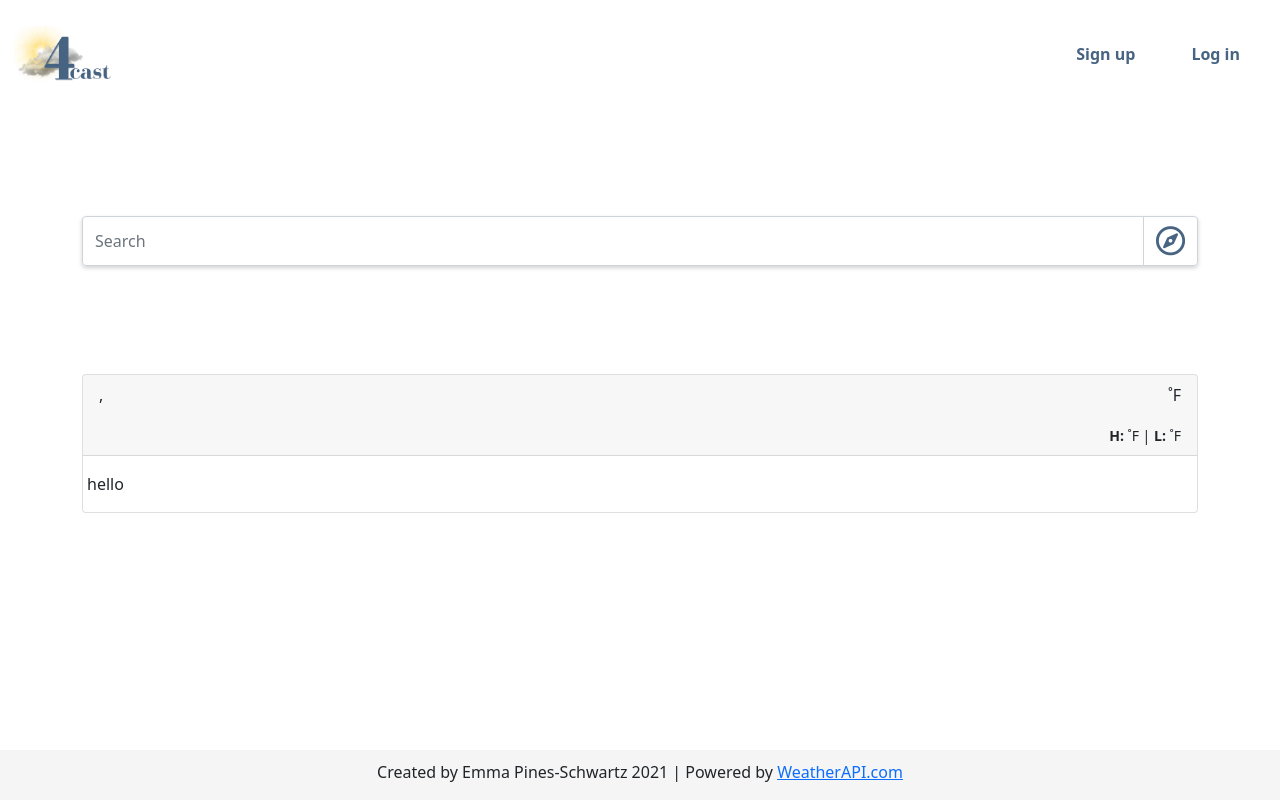
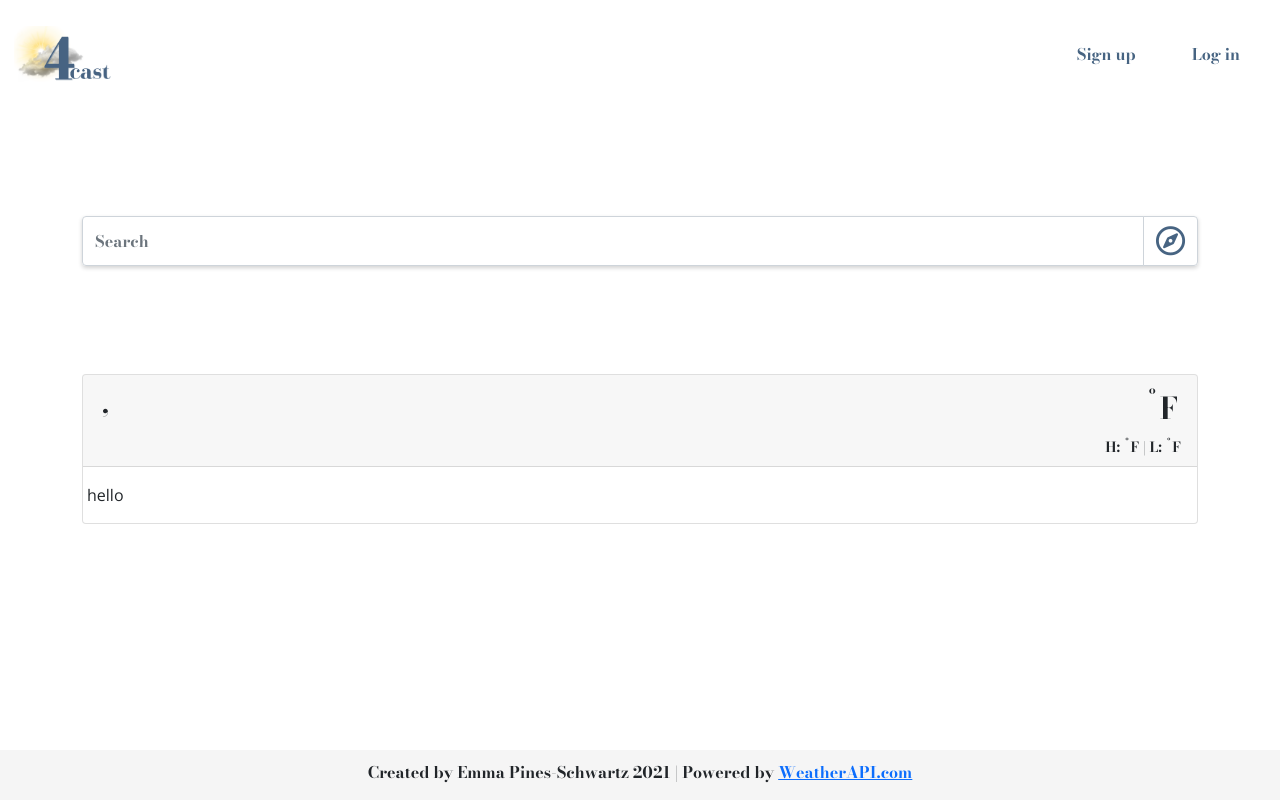
Before and after one commit to esmps/4cast, a Flask app: template templates/location.html in a window 1280 px wide. Run offline with Flask 2, Linux system fonts and the light colour scheme; the template is opened without the code that fills it, so the values that code supplies are empty; some libraries are stand-ins or nearby versions.

Commit message:
updated stylesheet, added a jpg

```diff
--- a/static/style.css
+++ b/static/style.css
@@ -4,7 +4,7 @@
     flex-direction: column;
     height: 100vh;
     color:rgb(71, 100, 130);
-    font-family: 'Bodoni Moda', serif;
+    font-family: 'Bodoni Moda', serif !important;
 }
 
 /* Navbar styling */
@@ -51,3 +51,40 @@
     width: 100vw;
     background-color: whitesmoke;
 }
+
+
+/* Search weather cards */
+
+.loc-name-title{
+    font-size: 25px;
+    padding: 3px;
+    margin: 0px;
+    font-weight: bold;
+}
+.curr-temp{
+    font-size: 30px;
+    padding: 3px;
+    margin: 0px;
+}
+.temp-info{
+    font-family: 'Open Sans', sans-serif;
+}
+.noselect {
+    -webkit-touch-callout: none; /* iOS Safari */
+      -webkit-user-select: none; /* Safari */
+       -khtml-user-select: none; /* Konqueror HTML */
+         -moz-user-select: none; /* Old versions of Firefox */
+          -ms-user-select: none; /* Internet Explorer/Edge */
+              user-select: none; /* Non-prefixed version, currently
+                                    supported by Chrome, Edge, Opera and Firefox */
+  }
+
+
+/* Weather background codes */
+
+/* overcast */
+.bg-1009{
+    background-image: url("weather-imgs/overcast.jpg");
+    background-repeat: none;
+    background-size: cover;
+}
```
Also changed, not shown: static/weather-imgs/overcast.jpg (added).
